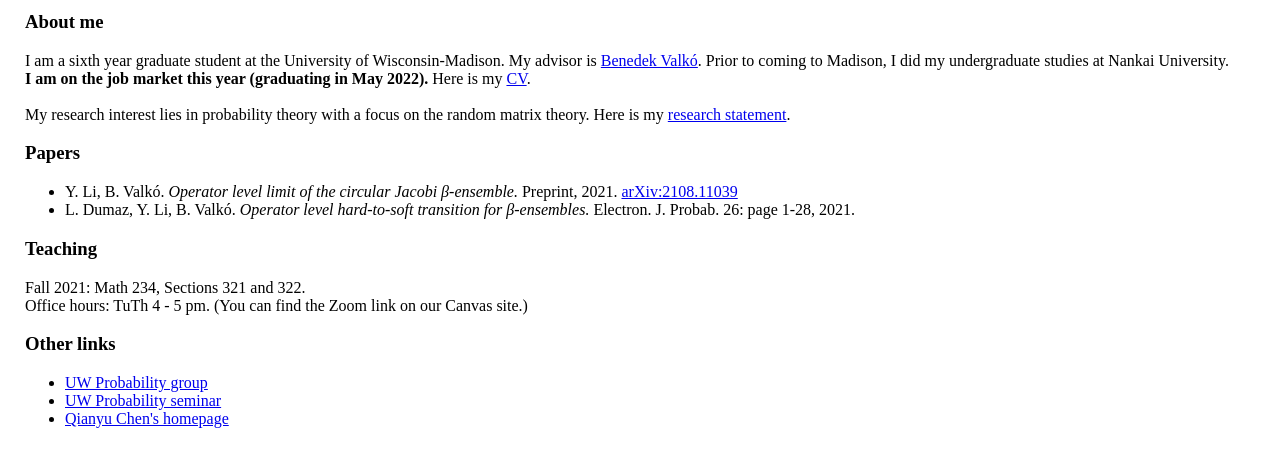
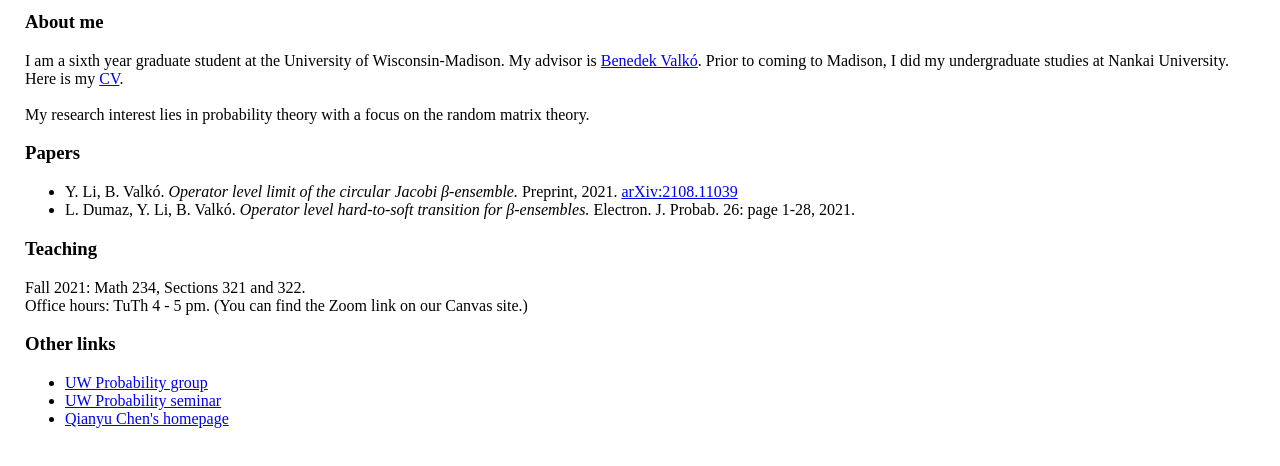
Before and after one commit to liyun-math/liyun-math.github.io, a plain HTML site: page index.html in a window 1280 px wide. Shown: the part 334-800 px from the top of the page. Drawn offline with Linux system fonts and the light colour scheme.

Commit message:
Update index.html

```diff
--- a/index.html
+++ b/index.html
@@ -41,10 +41,10 @@
         <h3>About me</h3>
             I am a sixth year graduate student at the University of Wisconsin-Madison. My advisor is <a href="https://people.math.wisc.edu/~valko/">Benedek Valkó</a>. Prior to coming to Madison, I did my undergraduate studies at Nankai University.
             <br>
-            <b>I am on the job market this year (graduating in May 2022).</b> Here is my <a href="https://liyun-math.github.io/CV_Yun.pdf">CV</a>.
+            </b> Here is my <a href="https://liyun-math.github.io/CV_Yun.pdf">CV</a>.
             <br>
             <br>
-            My research interest lies in probability theory with a focus on the random matrix theory. Here is my <a href="https://liyun-math.github.io/research_statement.pdf">research statement</a>.
+            My research interest lies in probability theory with a focus on the random matrix theory.
             <br>
 
         <h3>Papers</h3>
```
